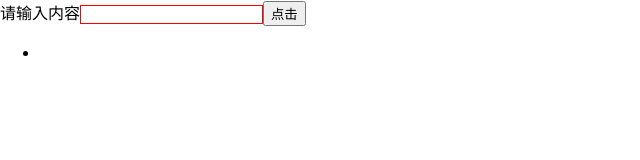
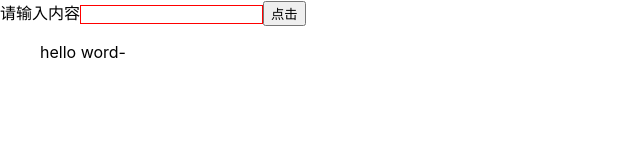
Before and after one commit to hare62/react-todolist, a React (Create React App) app: page / in a window 1280 px wide. Both pictures are taken after a click on the button "点击". Shown: the top 160 px of the page, without its empty margins (0-640 px from the left). Built offline with nearby package versions, Linux system fonts and the light colour scheme.

Commit message:
优化代码写法 功能保持一致

```diff
--- a/src/App.js
+++ b/src/App.js
@@ -1,8 +1,10 @@
 import React from 'react';
 import ReactDOM from 'react-dom';
+import TodoItem from './TodoItem'
 import './index.css'
 class TodoList extends React.Component {
   constructor(props) {
+    // 当组件的status 和props 发生改变，那么render 就会发生改变
     super(props);
     this.state = {
       isToggleOn: true,
@@ -13,15 +15,24 @@ class TodoList extends React.Component {
     // 为了在回调中使用 `this`，这个绑定是必不可少的
     this.handleChangeValueInput = this.handleChangeValueInput.bind(this);
     this.handleClickbutton = this.handleClickbutton.bind(this);
-    // this.handleDelli = this.handleDelli.bind(this);  很神奇这样 绑定 在点击按钮触发得时候会调用这个函数 很不应该啊 我在想是不是 dom 元素挨太近了
+    this.handleDelli = this.handleDelli.bind(this);
+    //  很神奇这样 绑定 在点击按钮触发得时候会调用这个函数 很不应该啊 我在想是不是 dom 元素挨太近了
+  }
+  componentWillMount() {
+    console.log("组件即将被挂载到页面之前自动执行")
+  }
+
+  componentDidMount() {
+    console.log("组件被挂载到页面之后自动执行")
   }
 
   render() {
+    console.log("render函数执行")
     return (
       <div>
         {/* nihao */}
         {/* class关键字被类取代了 于是class的名字就直接用的是className */}
-       <label htmlFor="inputFocus">请输入内容</label>
+        <label htmlFor="inputFocus">请输入内容</label>
         <input
           id="inputFocus"
           className="input"
@@ -31,16 +42,10 @@ class TodoList extends React.Component {
         />
         <button onClick={this.handleClickbutton}  >点击</button>
 
-        <ul >
+        <ul ref={(ul) => {this.ul = ul}}>
           {/* 使用dangerouslySetInnerHTML属性的虚拟dom元素之间可能有内容，应该没有任何内容 */}
           {
-            this.state.list.map((item, index) => {
-              return <li
-                key={index}
-                onClick={this.handleDelli.bind(this, index)}
-                dangerouslySetInnerHTML={{__html: item}}
-              ></li>
-            })
+            this.getTodoItem()
           }
         </ul>
       </div>
@@ -48,30 +53,52 @@ class TodoList extends React.Component {
     );
   }
 
+  getTodoItem() {
+    return this.state.list.map((item, index) => {
+      return <TodoItem  key={index} item={item} index={index} deletItem={this.handleDelli}></TodoItem>
+    })
+  }
+
   handleChangeValueInput(e) {
     console.log(e.target.value)
-    this.setState({
-      valueInput: e.target.value
-    });
+    // react之前版本是这样写的 传入一个对像
+
+    // this.setState({
+    //   valueInput: e.target.value
+    // });
+
+    // setState函数是一个异步的方法使其性能提升  传入一个方法 方法里返回一个对象
+    // 官方建议这样去写
+    // 直接是返回小括号里面的语句
+    const valueInput = e.target.value
+    this.setState(() => ({
+      valueInput,
+    })
+
+
+    )
   }
 
   handleClickbutton() {
-    this.setState({
-      list: [...this.state.list, this.state.valueInput],
+
+    this.setState((prevState) => ({
+      list: [...prevState.list, prevState.valueInput],
       valueInput: ''
+    }),() =>{
+      console.log("div长度",this.ul.querySelectorAll('div').length)
     })
   }
 
   handleDelli(index) {
-    const list = this.state.list;
-    list.splice(index, 1);
-    this.setState({
-      list
+
+    this.setState((prevState) => {
+      const list = prevState.list;
+      list.splice(index, 1);
+      return {
+        list
+      }
     })
   }
 
-
 }
-
-
 export default TodoList;
--- /dev/null
+++ b/src/TodoItem.js
@@ -0,0 +1,35 @@
+import React from 'react'
+import PropTypes from 'prop-types';
+class TodoItem extends React.Component {
+    constructor(props) {
+        // 当父组件的render函数被执行时，他的子组件render函数也被重新执行
+        super(props);
+        this.handleDeletItem = this.handleDeletItem.bind(this)
+    }
+
+
+    render() {
+        const { item, test } =this.props
+        return <div onClick={this.handleDeletItem}>{test}-{item}</div>
+    }
+
+    handleDeletItem() {
+        const {deletItem, index} = this.props
+        deletItem(index)
+    }
+}
+
+// 强校验父级向子级传参的类型
+TodoItem.propTypes = {
+    test: PropTypes.string,
+    item: PropTypes.string,
+    index: PropTypes.number,
+    deletItem: PropTypes.func
+}
+// 给参数默认值
+TodoItem.defaultProps  = {
+    test:"hello word"
+
+}
+
+export default TodoItem;
```
